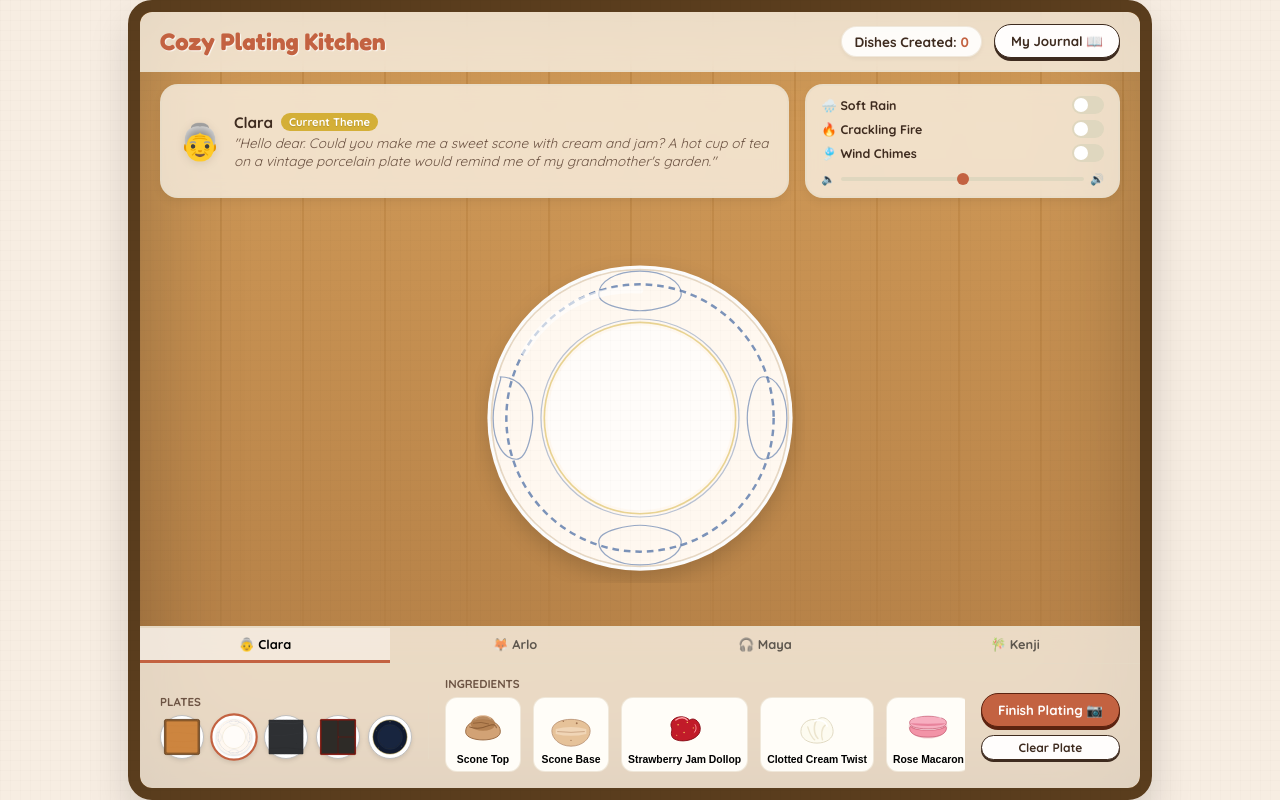
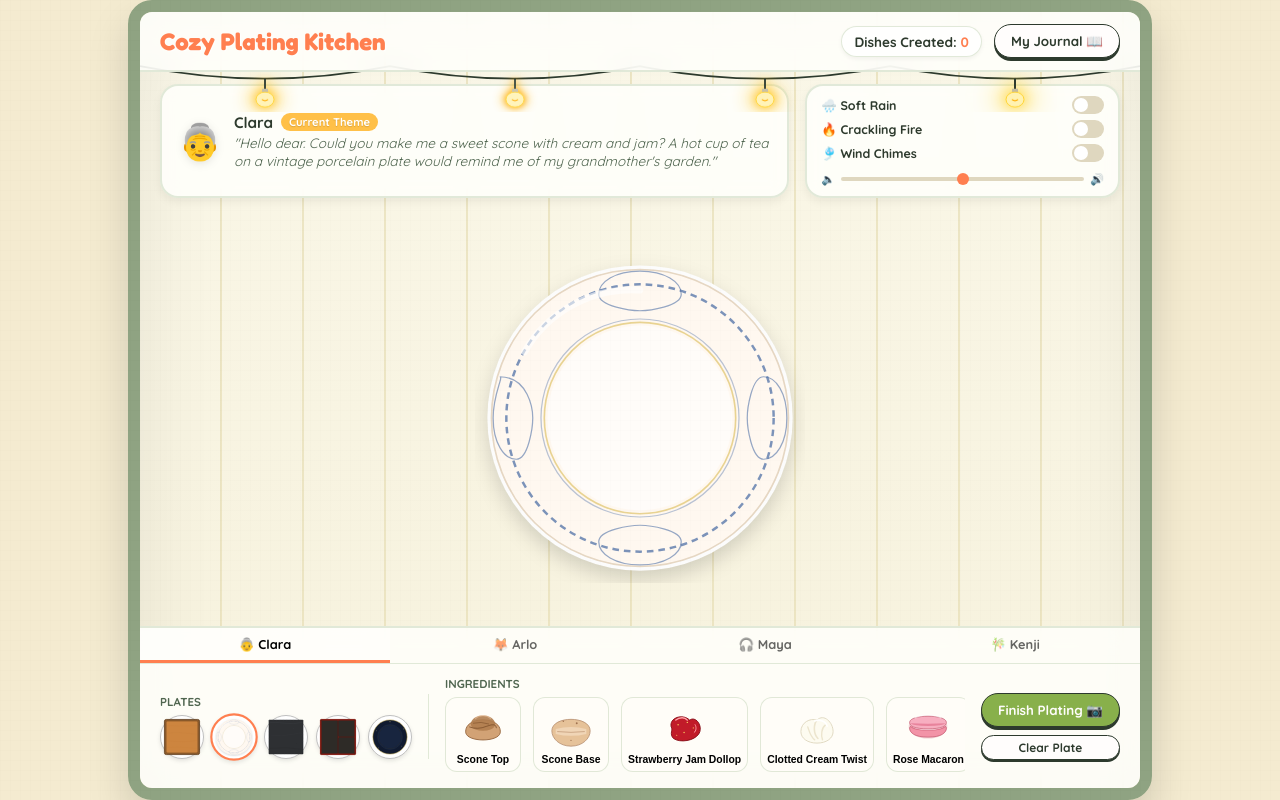
Before and after one commit to p3ji/zoegame1, a website with bundled scripts: page index.html in a window 1280 px wide. Built offline with nearby package versions, Linux system fonts and the light colour scheme.

Commit message:
Refactor UI styling: adopt summery farmhouse theme with cream shiplap wood tabletop, soft sage green frames, and glowing hanging Edison bulbs

```diff
--- a/game.js
+++ b/game.js
@@ -691,12 +691,12 @@ async function renderDishToCanvas(canvas, size = 450) {
   canvas.height = size;
   const ctx = canvas.getContext('2d');
 
-  // Fill warm beige linen background
-  ctx.fillStyle = '#E8DCC4';
+  // Fill warm cream farmhouse linen background
+  ctx.fillStyle = '#FAF7E8';
   ctx.fillRect(0, 0, size, size);
 
   // Draw soft texture cross-hatching
-  ctx.strokeStyle = '#DFCFA9';
+  ctx.strokeStyle = '#EAE2C2';
   ctx.lineWidth = 1;
   ctx.globalAlpha = 0.4;
   for (let i = 0; i < size; i += 12) {
--- a/index.html
+++ b/index.html
@@ -22,6 +22,47 @@
         <button id="btn-open-journal" class="btn-cozy">My Journal 📖</button>
       </div>
     </header>
+
+    <!-- Hanging Farmhouse String Lights -->
+    <div class="farmhouse-lights">
+      <svg viewBox="0 0 1000 60" width="100%" height="100%" preserveAspectRatio="none">
+        <!-- Hanging cord sag curve -->
+        <path d="M 0 5 Q 125 35 250 5 Q 375 35 500 5 Q 625 35 750 5 Q 875 35 1000 5" fill="none" stroke="#2D3A2D" stroke-width="2" />
+
+        <!-- Edison Bulbs -->
+        <!-- Bulb 1 -->
+        <g class="edison-bulb edison-bulb-1">
+          <line x1="125" y1="20" x2="125" y2="35" stroke="#2D3A2D" stroke-width="2" />
+          <rect x="122" y="32" width="6" height="5" fill="#C4BCA2" />
+          <circle cx="125" cy="45" r="9" fill="#FFF2B2" stroke="#FFD32A" stroke-width="1" />
+          <path d="M 122 45 Q 125 48 128 45" fill="none" stroke="#FFAE00" stroke-width="1.5" />
+        </g>
+
+        <!-- Bulb 2 -->
+        <g class="edison-bulb edison-bulb-2">
+          <line x1="375" y1="20" x2="375" y2="35" stroke="#2D3A2D" stroke-width="2" />
+          <rect x="372" y="32" width="6" height="5" fill="#C4BCA2" />
+          <circle cx="375" cy="45" r="9" fill="#FFF2B2" stroke="#FFD32A" stroke-width="1" />
+          <path d="M 372 45 Q 375 48 378 45" fill="none" stroke="#FFAE00" stroke-width="1.5" />
+        </g>
+
+        <!-- Bulb 3 -->
+        <g class="edison-bulb edison-bulb-3">
+          <line x1="625" y1="20" x2="625" y2="35" stroke="#2D3A2D" stroke-width="2" />
+          <rect x="622" y="32" width="6" height="5" fill="#C4BCA2" />
+          <circle cx="625" cy="45" r="9" fill="#FFF2B2" stroke="#FFD32A" stroke-width="1" />
+          <path d="M 622 45 Q 625 48 628 45" fill="none" stroke="#FFAE00" stroke-width="1.5" />
+        </g>
+
+        <!-- Bulb 4 -->
+        <g class="edison-bulb edison-bulb-4">
+          <line x1="875" y1="20" x2="875" y2="35" stroke="#2D3A2D" stroke-width="2" />
+          <rect x="872" y="32" width="6" height="5" fill="#C4BCA2" />
+          <circle cx="875" cy="45" r="9" fill="#FFF2B2" stroke="#FFD32A" stroke-width="1" />
+          <path d="M 872 45 Q 875 48 878 45" fill="none" stroke="#FFAE00" stroke-width="1.5" />
+        </g>
+      </svg>
+    </div>
 
     <!-- Client Prompt & Sounds settings panel -->
     <section class="interaction-row">
--- a/style.css
+++ b/style.css
@@ -6,15 +6,15 @@
   --font-body: 'Quicksand', sans-serif;
   --font-written: 'Caveat', cursive;
 
-  /* Color Palette */
-  --bg-table: #d7a15c;
-  --color-text: #3E2B1F;
-  --color-muted: #6D5444;
-  --panel-bg: rgba(255, 252, 245, 0.72);
-  --panel-border: rgba(230, 218, 198, 0.6);
-  --accent-gold: #D4AF37;
-  --accent-terracotta: #C36241;
-  --accent-sage: #6B9C58;
+  /* Color Palette - Summer Farmhouse Theme */
+  --bg-table: #FAF5D8;
+  --color-text: #2D3A2D;
+  --color-muted: #506650;
+  --panel-bg: rgba(255, 255, 252, 0.85);
+  --panel-border: rgba(218, 228, 208, 0.8);
+  --accent-gold: #FFC048;
+  --accent-terracotta: #FF7F50;
+  --accent-sage: #88B04B;
   --white-card: #FFFFFF;
 }
 
@@ -29,7 +29,7 @@
 body {
   font-family: var(--font-body);
   color: var(--color-text);
-  background-color: #f7ede2;
+  background-color: #f4ebd0;
   overflow: hidden;
   height: 100vh;
   width: 100vw;
@@ -47,10 +47,10 @@ body {
   bottom: 0;
   pointer-events: none;
   z-index: 10;
-  opacity: 0.15;
+  opacity: 0.12;
   background-image:
-    linear-gradient(90deg, rgba(0,0,0,0.1) 1px, transparent 1px),
-    linear-gradient(rgba(0,0,0,0.1) 1px, transparent 1px);
+    linear-gradient(90deg, rgba(0,0,0,0.08) 1px, transparent 1px),
+    linear-gradient(rgba(0,0,0,0.08) 1px, transparent 1px);
   background-size: 10px 10px;
 }
 
@@ -62,11 +62,11 @@ body {
   max-width: 1024px;
   max-height: 800px;
   background:
-    linear-gradient(0deg, #b07c44 0%, transparent 100%),
-    repeating-linear-gradient(90deg, #d39c59, #d39c59 80px, #c68e4a 80px, #c68e4a 82px);
-  box-shadow: inset 0 0 100px rgba(0, 0, 0, 0.25), 0 20px 40px rgba(0, 0, 0, 0.15);
+    linear-gradient(0deg, rgba(235, 225, 185, 0.25) 0%, transparent 100%),
+    repeating-linear-gradient(90deg, #FAF7E8, #FAF7E8 80px, #ECE5C4 80px, #ECE5C4 82px);
+  box-shadow: inset 0 0 80px rgba(0, 0, 0, 0.08), 0 20px 40px rgba(0, 0, 0, 0.15);
   border-radius: 24px;
-  border: 12px solid #5a3d1d;
+  border: 12px solid #8FA382; /* Sage green wood border */
   display: flex;
   flex-direction: column;
   justify-content: space-between;
@@ -130,7 +130,7 @@ body {
 .btn-cozy:hover {
   transform: translateY(-2px);
   box-shadow: 0 5px 0 var(--color-text);
-  background: #FFF5EC;
+  background: #FFFEE6;
 }
 
 .btn-cozy:active {
@@ -139,20 +139,20 @@ body {
 }
 
 .btn-accent {
-  background: var(--accent-terracotta);
+  background: var(--accent-sage);
   color: #FFFDFC;
-  border-color: #5C2310;
-  box-shadow: 0 3px 0 #5C2310;
+  border-color: var(--color-text);
+  box-shadow: 0 3px 0 var(--color-text);
 }
 
 .btn-accent:hover {
-  background: #D96E4C;
+  background: #99C55C;
   color: #FFFDFC;
-  box-shadow: 0 5px 0 #5C2310;
+  box-shadow: 0 5px 0 var(--color-text);
 }
 
 .btn-accent:active {
-  box-shadow: 0 1px 0 #5C2310;
+  box-shadow: 0 1px 0 var(--color-text);
 }
 
 /* CLIENT & SOUNDS BAR */
@@ -800,3 +800,39 @@ body {
   flex-direction: column;
   gap: 8px;
 }
+
+/* Decorative Farmhouse String Lights */
+.farmhouse-lights {
+  position: absolute;
+  top: 50px;
+  left: 0;
+  width: 100%;
+  height: 50px;
+  pointer-events: none;
+  z-index: 18;
+}
+
+@keyframes glowPulse {
+  0% {
+    filter: drop-shadow(0 0 3px #FFAE00) drop-shadow(0 0 6px #FFAE00);
+    opacity: 0.85;
+  }
+  50% {
+    filter: drop-shadow(0 0 8px #FFD32A) drop-shadow(0 0 16px #FFD32A);
+    opacity: 1;
+  }
+  100% {
+    filter: drop-shadow(0 0 3px #FFAE00) drop-shadow(0 0 6px #FFAE00);
+    opacity: 0.85;
+  }
+}
+
+.edison-bulb {
+  animation: glowPulse 4s infinite ease-in-out;
+  transform-origin: center top;
+}
+
+.edison-bulb-1 { animation-delay: 0s; }
+.edison-bulb-2 { animation-delay: 1s; }
+.edison-bulb-3 { animation-delay: 2s; }
+.edison-bulb-4 { animation-delay: 3s; }
```
